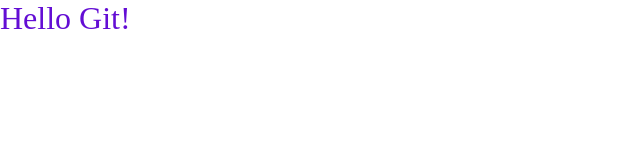
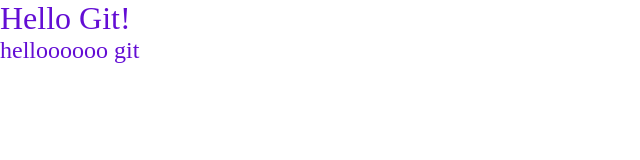
Before and after one commit to Broker54/study-git-and-github, a plain HTML site: page index.html in a window 1280 px wide. Shown: the whole page, without its empty margins (0-640 px from the left). Drawn offline with Linux system fonts and the light colour scheme.

Commit message:
ver010421-1

```diff
--- a/header.js
+++ b/header.js
@@ -1 +1,2 @@
 console.log('hello header');
+console.log('foo');
--- a/index.html
+++ b/index.html
@@ -16,6 +16,7 @@
   </head>
   <body>
     <h1>Hello Git!</h1>
+    <h2>helloooooo git</h2>
     <script src="./script.js"></script>
   </body>
 </html>
```
